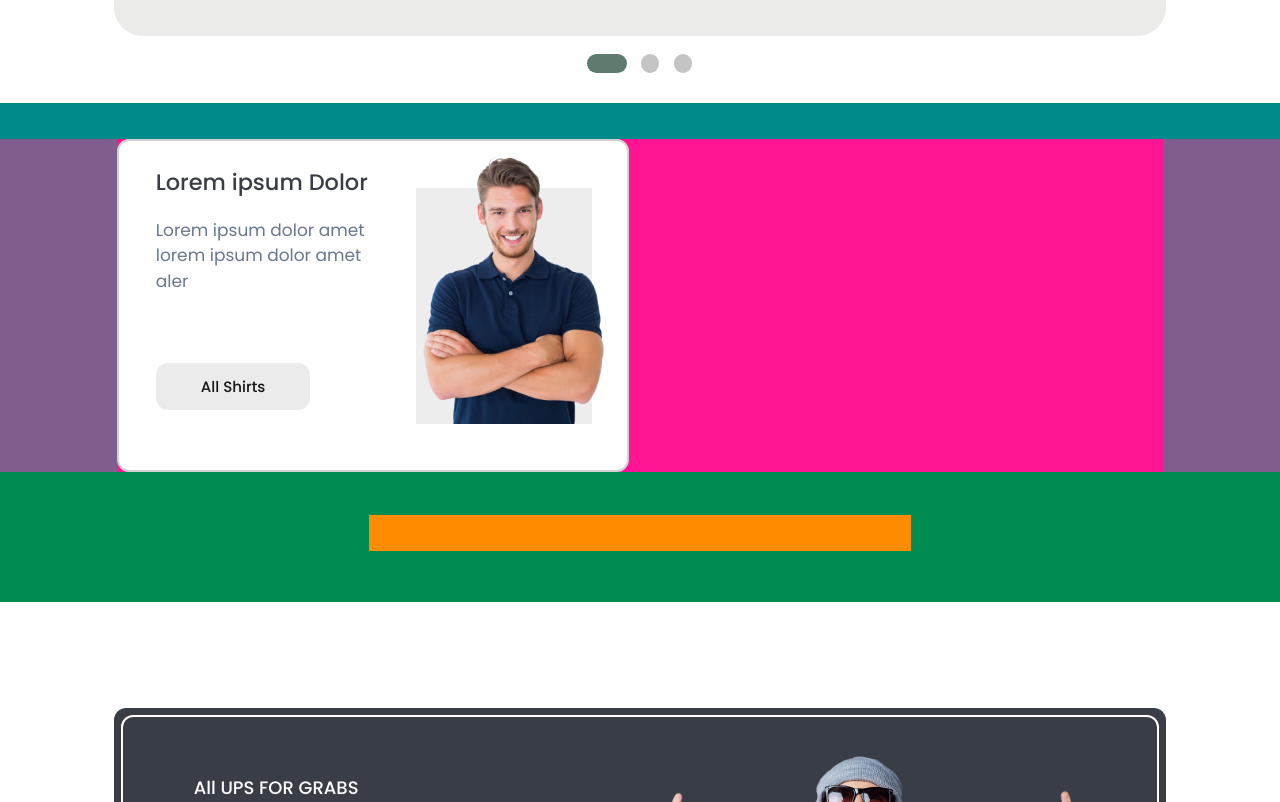
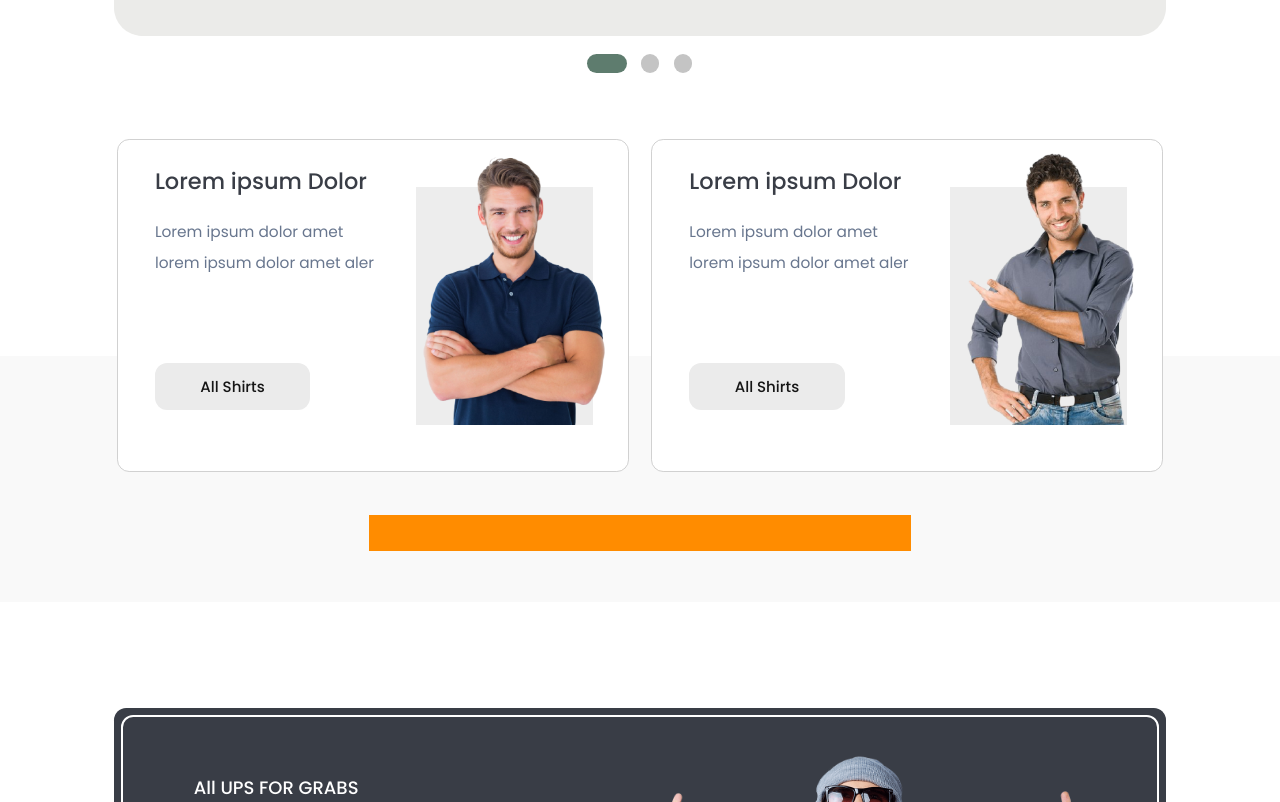
Before and after one commit to Albeiromr/Ecommerce-clean-template, a React (Create React App) app: page / in a window 1280 px wide. Shown: the part 682-1484 px from the top of the page. Built offline with nearby package versions, Linux system fonts and the light colour scheme.

Commit message:
Fix png image size in the discover section

```diff
--- a/src/components/Discover section/0px-599px.scss
+++ b/src/components/Discover section/0px-599px.scss
@@ -6,13 +6,12 @@
     min-width: 320px;
     height: 98.792vw;
     min-height: 316.135px;
-    background: darkcyan;
     position: relative;
 
     &__brand-container {
       width: 100%;
       height: 34.718%;
-      background: rgb(0, 139, 81);
+      background: #f9f9f9;
       position: absolute;
       bottom: 0;
       left: 0;
@@ -30,7 +29,6 @@
     &__card-container {
       width: 100%;
       height: 59.657%;
-      background: darksalmon;
       position: absolute;
       top: 10.268%;
       left: 0;
@@ -41,14 +39,14 @@
     &__card-subcontainer {
       width: 188.98%;
       height: 100%;
-      background: rgb(127, 93, 141);
     }
 
     &__card-flex-container {
       width: 97.188%;
       height: 100%;
-      background: deeppink;
       margin: 0 auto;
+      display: flex;
+      justify-content: space-between;
     }
 
     &__card {
@@ -56,15 +54,15 @@
       height: 100%;
       background: #ffffff;
       border-radius: clamp(5px, 2.157vw, 15px);
-      border: 2px $c1-D solid;
+      border: 1px $c1-D solid;
       position: relative;
     }
 
     &__card-text-container {
       width: 45.757%;
-      height: 85.557%;
+      height: 80.557%;
       position: absolute;
-      top: 3.241%;
+      top: 9.025%;
       left: 7.272%;
     }
 
@@ -74,7 +72,7 @@
       font-family: $primary-font;
       font-weight: 500;
       color: $strongText;
-      font-size: clamp(16px, 3.98vw, 25px);
+      font-size: clamp(15px, 3.98vw, 25px);
       position: absolute;
       top: 0;
       left: 0;
@@ -86,16 +84,16 @@
       font-family: $primary-font;
       font-weight: 400;
       color: $lightText;
-      font-size: clamp(14px, calc(0.4em + 1.36vw), 17px);
-      line-height: 130%;
+      font-size: clamp(13px, calc(0.4em + 1.36vw), 17px);
+      line-height: 150%;
       position: absolute;
-      top: clamp(50px, 10vw, 60px);
+      top: clamp(40px, 10vw, 60px);
       left: 0;
     }
 
     &__card-button {
       width: 80.556%;
-      height: 20.521%;
+      height: 23.521%;
       background: $c1-E;
       border-radius: clamp(5px, 2.157vw, 15px);
       position: absolute;
--- a/src/components/Discover section/1025px-1920px.scss
+++ b/src/components/Discover section/1025px-1920px.scss
@@ -6,13 +6,12 @@
     max-width: 1650px;
     height: 38.969vw;
     max-height: 643px;
-    background: darkcyan;
     position: relative;
 
     &__brand-container {
       width: 100%;
       height: 49.3%;
-      background: rgb(0, 139, 81);
+      background: #f9f9f9;
       position: absolute;
       bottom: 0;
       left: 0;
@@ -30,7 +29,6 @@
     &__card-container {
       width: 100%;
       height: 66.718%;
-      background: darksalmon;
       position: absolute;
       top: 7.153%;
       left: 0;
@@ -40,14 +38,14 @@
     &__card-subcontainer {
       width: 100%;
       height: 100%;
-      background: rgb(127, 93, 141);
     }
 
     &__card-flex-container {
       width: 81.75%;
       height: 100%;
-      background: deeppink;
       margin: 0 auto;
+      display: flex;
+      justify-content: space-between;
     }
 
     &__card {
@@ -55,7 +53,7 @@
       height: 100%;
       background: #ffffff;
       border-radius: clamp(10px, 0.952vw, 15.71px);
-      border: 2px $c1-D solid;
+      border: 1px $c1-D solid;
       position: relative;
     }
 
@@ -85,8 +83,8 @@
       font-family: $primary-font;
       font-weight: 400;
       color: $lightText;
-      font-size: clamp(15px, calc(0.4em + 1vw), 17px);
-      line-height: 150%;
+      font-size: clamp(15px, calc(0.4em + .7vw), 17px);
+      line-height: 200%;
       position: absolute;
       top: 20%;
       left: 0;
--- a/src/components/Discover section/600px-1024px.scss
+++ b/src/components/Discover section/600px-1024px.scss
@@ -4,13 +4,12 @@
   .discover-section {
     width: 100%;
     height: 68.619vw;
-    background: darkcyan;
     position: relative;
 
     &__brand-container {
       width: 100%;
       height: 49.335%;
-      background: rgb(0, 139, 81);
+      background: #f9f9f9;
       position: absolute;
       bottom: 0;
       left: 0;
@@ -28,7 +27,6 @@
     &__card-container {
       width: 100%;
       height: 66.719%;
-      background: darksalmon;
       position: absolute;
       top: 7.153%;
       left: 0;
@@ -39,14 +37,14 @@
     &__card-subcontainer {
       width: 174.683%;
       height: 100%;
-      background: rgb(127, 93, 141);
     }
 
     &__card-flex-container {
       width: 83.154%;
       height: 100%;
-      background: deeppink;
       margin: 0 auto;
+      display: flex;
+      justify-content: space-between;
     }
 
     &__card {
@@ -54,7 +52,7 @@
       height: 100%;
       background: #ffffff;
       border-radius: clamp(9px, 1.677vw, 18px);
-      border: 2px $c1-D solid;
+      border: 1px $c1-D solid;
       position: relative;
     }
 
@@ -85,7 +83,7 @@
       font-weight: 400;
       color: $lightText;
       font-size: clamp(15px, calc(0.4em + 1.36vw), 17px);
-      line-height: 200%;
+      line-height: 150%;
       position: absolute;
       top: 20%;
       left: 0;
--- a/src/components/Discover section/DiscoverSection.tsx
+++ b/src/components/Discover section/DiscoverSection.tsx
@@ -15,6 +15,7 @@ const DiscoverSection = () => {
             <div className="discover-section__card-container">
                 <div className="discover-section__card-subcontainer">
                     <div className="discover-section__card-flex-container">
+
                         <article className="discover-section__card">
                             <div className="discover-section__card-text-container">
                                 <h2 className="discover-section__card-title">Lorem ipsum Dolor</h2>
@@ -28,6 +29,21 @@ const DiscoverSection = () => {
                                 <img className="discover-section__card-image" src={youngMan} alt="man"/>
                             </div>
                         </article>
+
+                        <article className="discover-section__card">
+                            <div className="discover-section__card-text-container">
+                                <h2 className="discover-section__card-title">Lorem ipsum Dolor</h2>
+                                <p className="discover-section__card-paragraph">Lorem ipsum dolor amet lorem ipsum dolor amet aler</p>
+                                <div className="discover-section__card-button">
+                                    <p className="discover-section__card-button-text">All Shirts</p>
+                                </div>
+                            </div>
+                            <div className="discover-section__card-image-container">
+                                <div className="discover-section__card-image-background"></div>
+                                <img className="discover-section__card-image" src={adultMan} alt="man"/>
+                            </div>
+                        </article>
+
                     </div>
                 </div>
             </div>
```
Also changed, not shown: src/assets/images/adultMan.png.
